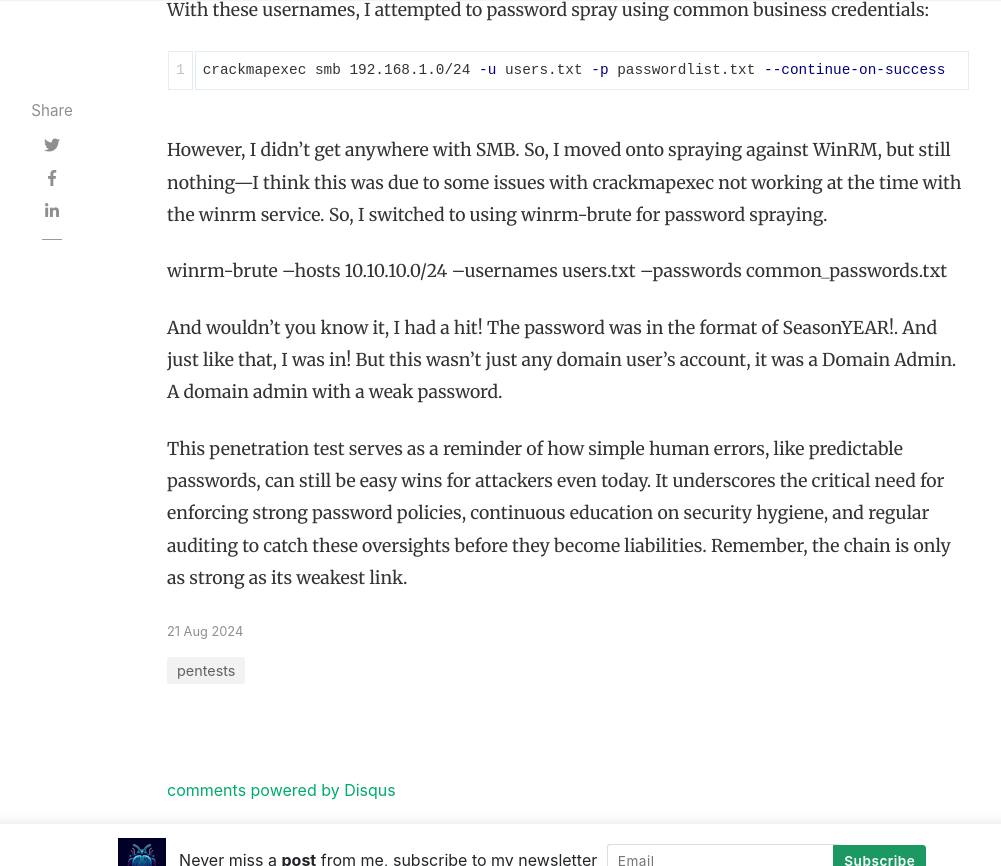
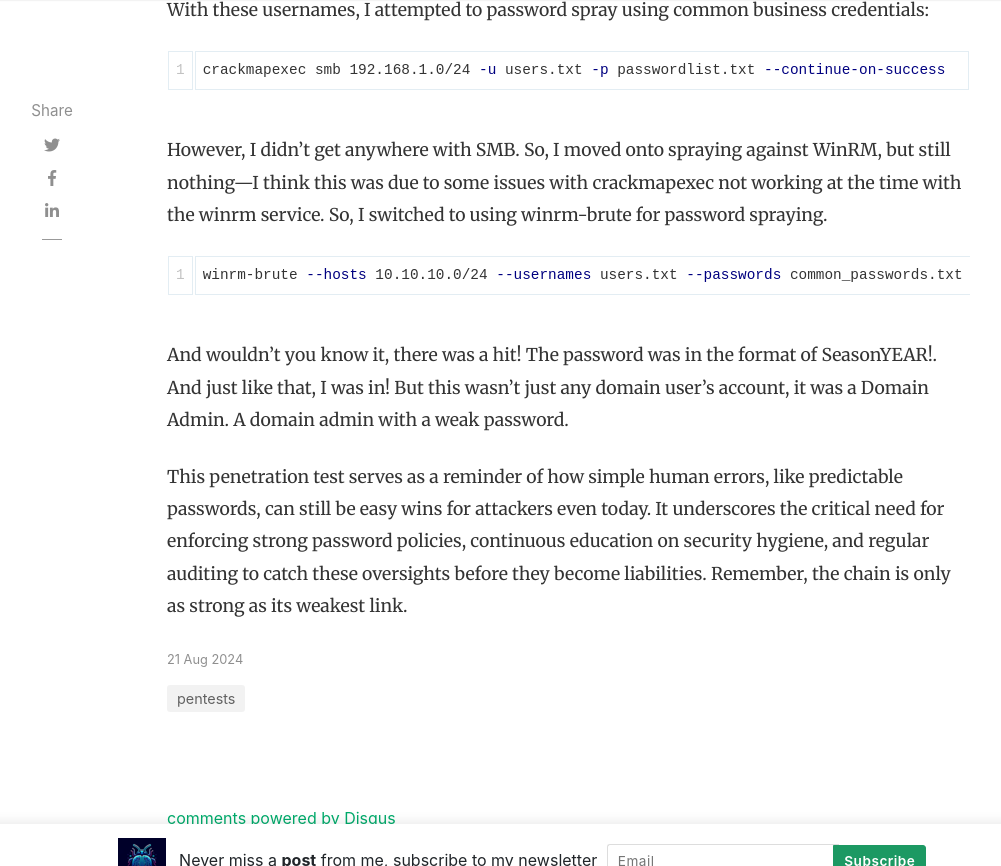
Before and after one commit to Turbul3nce/Turbul3nce.github.io, a Jekyll site: the page built from _posts/2024-08-21-password-pitfalls-2024.md, in a window 1280 px wide and 900 px high, scrolled down 2008 px, cut to the strip 0-866 px from the top of the window. Shown: the whole strip, without its empty margins (118-1119 px from the left). Built offline with Jekyll 4.4.1, drawn with Linux system fonts in a browser that asks for light colours; nearby versions of some CDN libraries; comment, search, counter and statistics services are not loaded.

Commit message:
Update 2024-08-21-password-pitfalls-2024.md

````diff
--- a/_posts/2024-08-21-password-pitfalls-2024.md
+++ b/_posts/2024-08-21-password-pitfalls-2024.md
@@ -22,8 +22,10 @@ crackmapexec smb 192.168.1.0/24 -u users.txt -p passwordlist.txt --continue-on-s
 
 However, I didn’t get anywhere with SMB. So, I moved onto spraying against WinRM, but still nothing—I think this was due to some issues with crackmapexec not working at the time with the winrm service. So, I switched to using winrm-brute for password spraying.
 
+```bash
 winrm-brute --hosts 10.10.10.0/24 --usernames users.txt --passwords common_passwords.txt
+```
 
-And wouldn’t you know it, I had a hit! The password was in the format of SeasonYEAR!. And just like that, I was in! But this wasn’t just any domain user’s account, it was a Domain Admin. A domain admin with a weak password.
+And wouldn’t you know it, there was a hit! The password was in the format of SeasonYEAR!. And just like that, I was in! But this wasn’t just any domain user’s account, it was a Domain Admin. A domain admin with a weak password.
 
 This penetration test serves as a reminder of how simple human errors, like predictable passwords, can still be easy wins for attackers even today. It underscores the critical need for enforcing strong password policies, continuous education on security hygiene, and regular auditing to catch these oversights before they become liabilities. Remember, the chain is only as strong as its weakest link.
````
